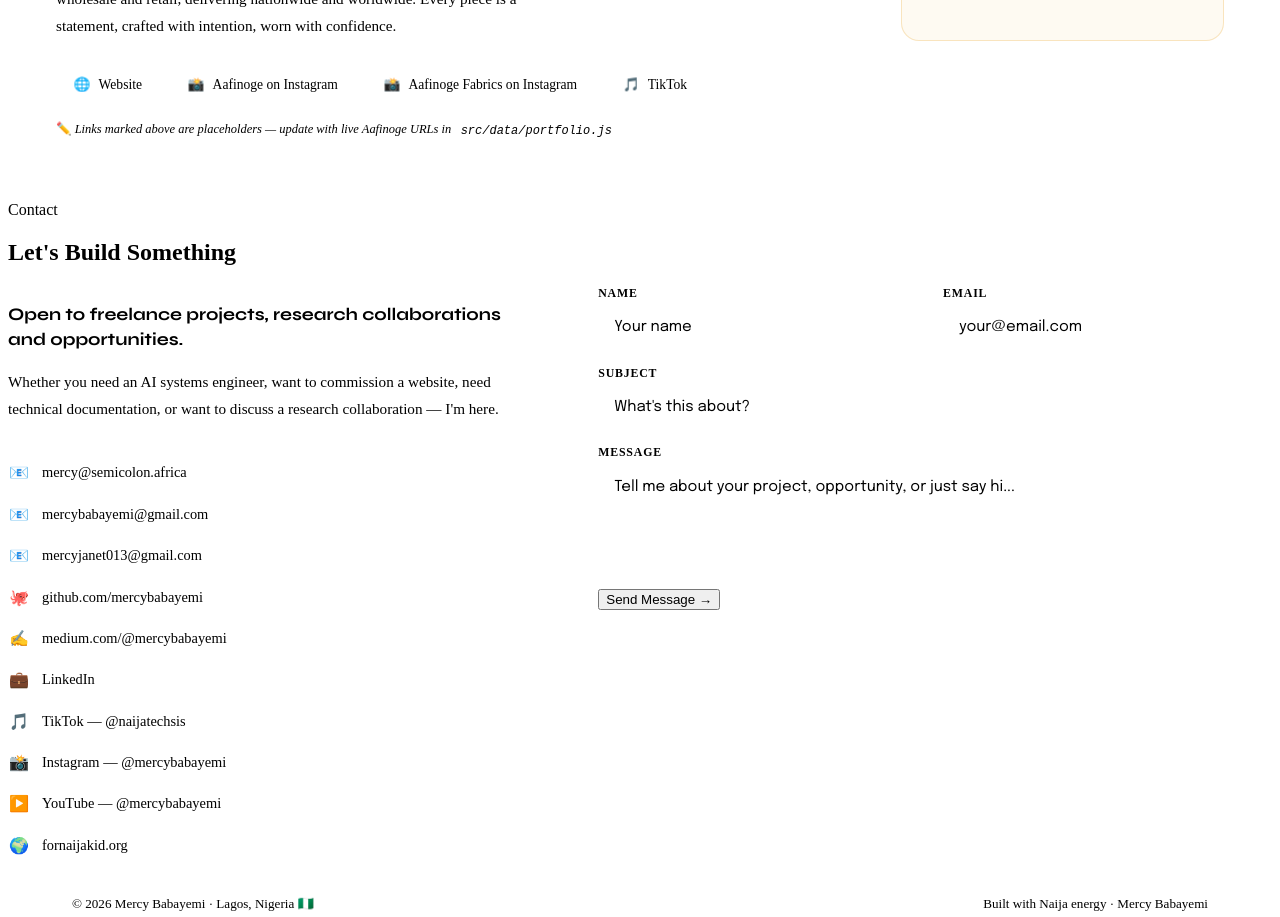
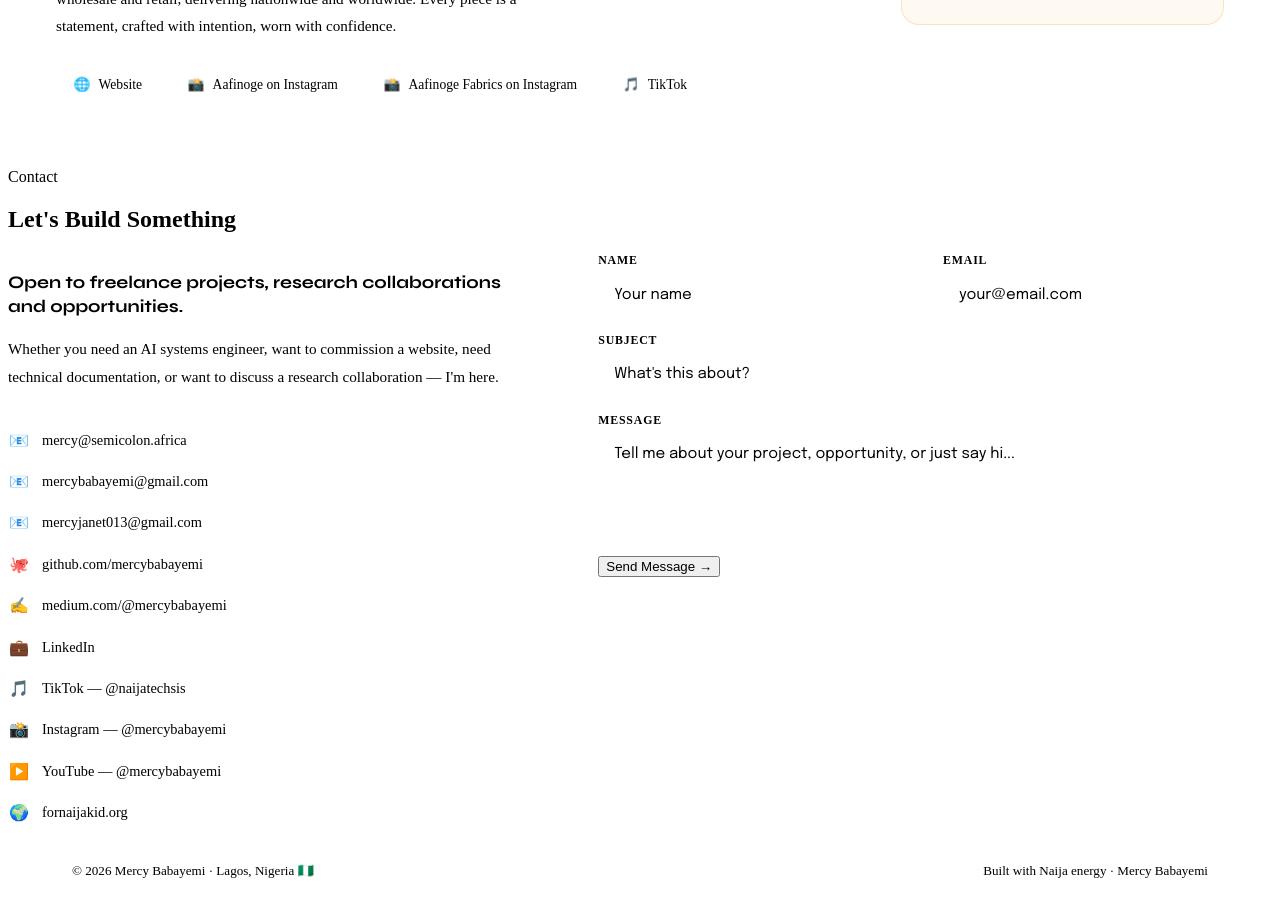
Before and after one commit to mercybabayemi/mercy-portfolio-v2, a React (Vite) app: page / in a window 1280 px wide. Shown: the part 8020-8937 px from the top of the page. Built offline with nearby package versions, Linux system fonts and the light colour scheme; no server answers; the HTML template or start-up script is replaced by a standard one.

Commit message:
Updated fashion section

```diff
--- a/src/sections/Fashion.jsx
+++ b/src/sections/Fashion.jsx
@@ -27,9 +27,7 @@ export default function Fashion() {
               </a>
             ))}
           </div>
-          <p className={styles.note}>
-            ✏️ <em>Links marked above are placeholders — update with live Aafinoge URLs in <code>src/data/portfolio.js</code></em>
-          </p>
+
         </div>
         <div className={styles.right}>
           <div className={styles.logoBox}>
```
